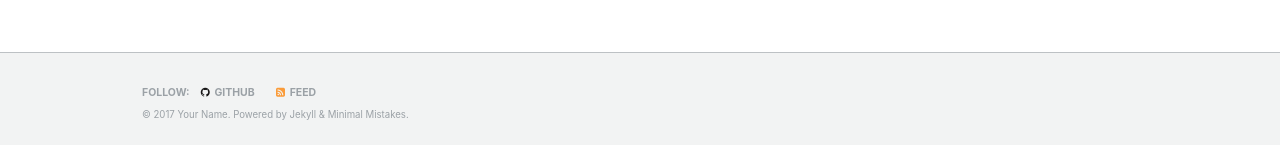
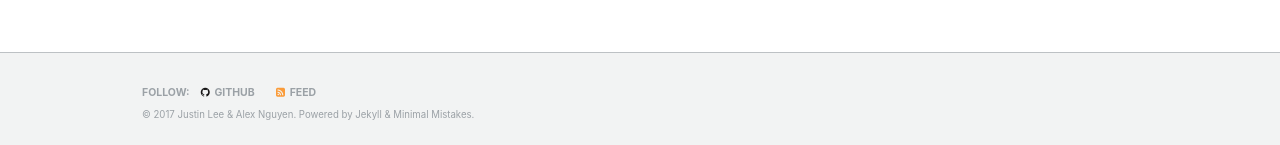
Before and after one commit to BestCoastTrail/BestCoastTrail.github.io, a Jekyll site: the page built from index.html, in a window 1280 px wide. Shown: the part 1307-1452 px from the top of the page. Built offline with Jekyll 4.4.1, drawn with Linux system fonts in a browser that asks for light colours; the list of posts is cut into pages by our own code; comment, search, counter and statistics services are not loaded.

Commit message:
Fixed typo and configed

```diff
--- a/_config.yml
+++ b/_config.yml
@@ -9,8 +9,8 @@
 locale                   : "en"
 title                    : "Best Coast Trail"
 title_separator          : "-"
-name                     : "Your Name"
-description              : "An amazing website."
+name                     : "Justin Lee & Alex Nguyen"
+description              : "A blog for hiking and travelling."
 url                      : "https://bestcoasttrail.github.io"
 baseurl                  : # the subpath of your site, e.g. "/blog"
 repository               : # GitHub username/repo-name e.g. "mmistakes/minimal-mistakes"
@@ -70,14 +70,14 @@ social:
 
 # Analytics
 analytics:
-  provider               : false # false (default), "google", "google-universal", "custom"
+  provider               : "google"
   google:
-    tracking_id          :
+    tracking_id          : UA-98335513-1
 
 
 # Site Author
 author:
-  name             : "Justin Lee"
+  name             : "Justin Lee & Alex Nguyen"
   avatar           :
   bio              :
   location         :
--- a/_posts/2017-04-10-Sunshine-Coast-Trail-Day-3-An-Unexpected-Meal.markdown
+++ b/_posts/2017-04-10-Sunshine-Coast-Trail-Day-3-An-Unexpected-Meal.markdown
@@ -85,7 +85,7 @@ The first thing we notice about the hut is how nice it looks. The second is that
   <img data-original="https://farm5.staticflickr.com/4159/33553015133_38b217f4f8_h.jpg" data-action="zoom" class="inline-image"/>
   <figcaption>Making some unexpected friends (Janna on the left, Fiona on the right)</figcaption>
 </figure>
-They're both Vancouverites, having reached Sunshine Coast via ferry. They tell us that it was only after speaking to the people at the Visitor Centre that they realize that there was still considerable amounts of snow - they ended up buying snowshoes at the local Canadian tire. Suffice it to say there are other places in the world they'd rather be. Literally anywhere else. We trade tales of our hike up to Confederation Lake like veterans re
+They're both Vancouverites, having reached Sunshine Coast via ferry. They tell us that it was only after speaking to the people at the Visitor Centre that they realize that there was still considerable amounts of snow - they ended up buying snowshoes at the local Canadian tire. Suffice it to say there are other places in the world they'd rather be. Literally anywhere else. We trade tales of our hike up to Confederation Lake.
 
 <blockquote>Suffice it to say that there are other places in the world they'd rather be. Literally anywhere else. </blockquote>
 
```
